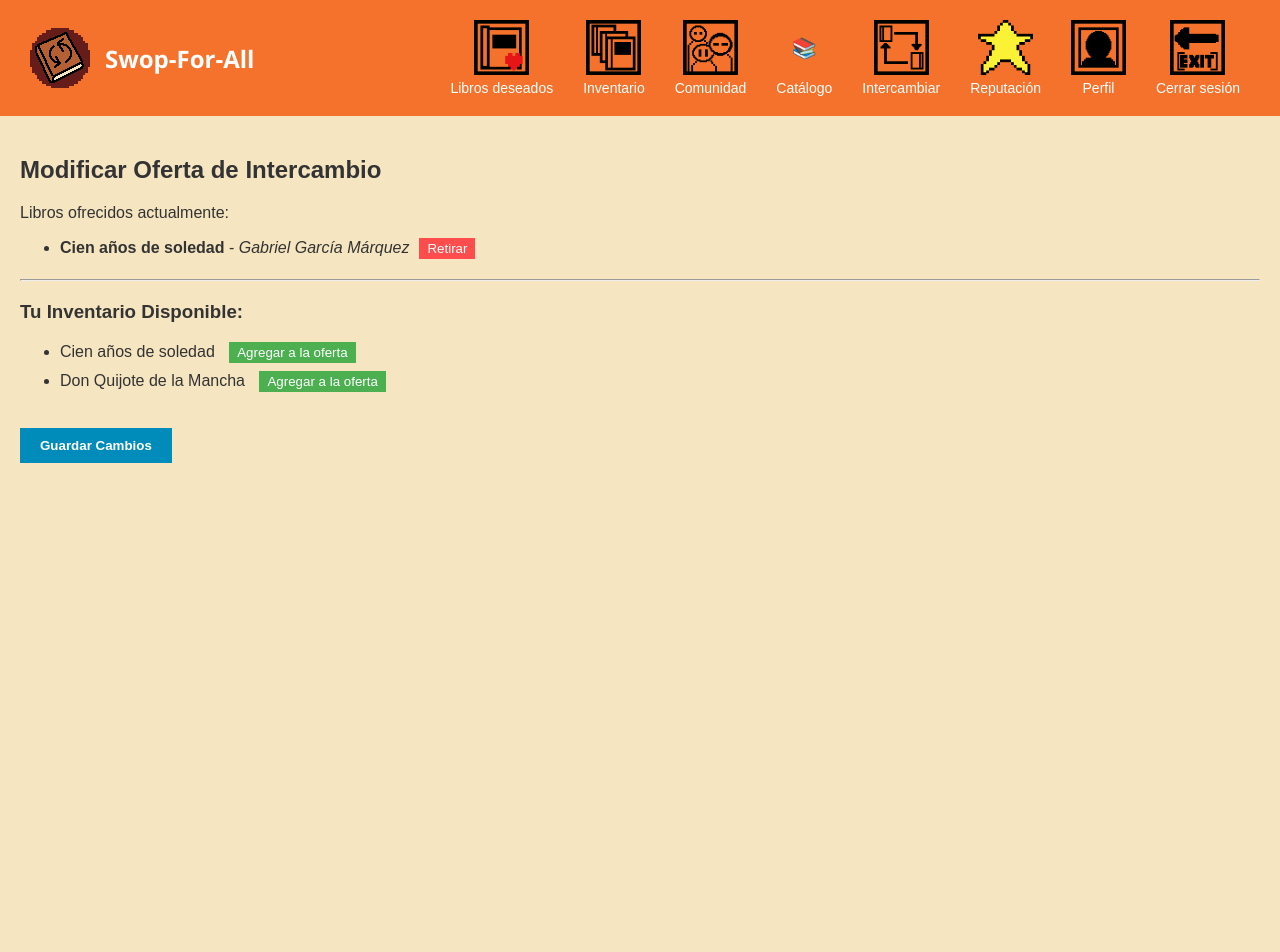
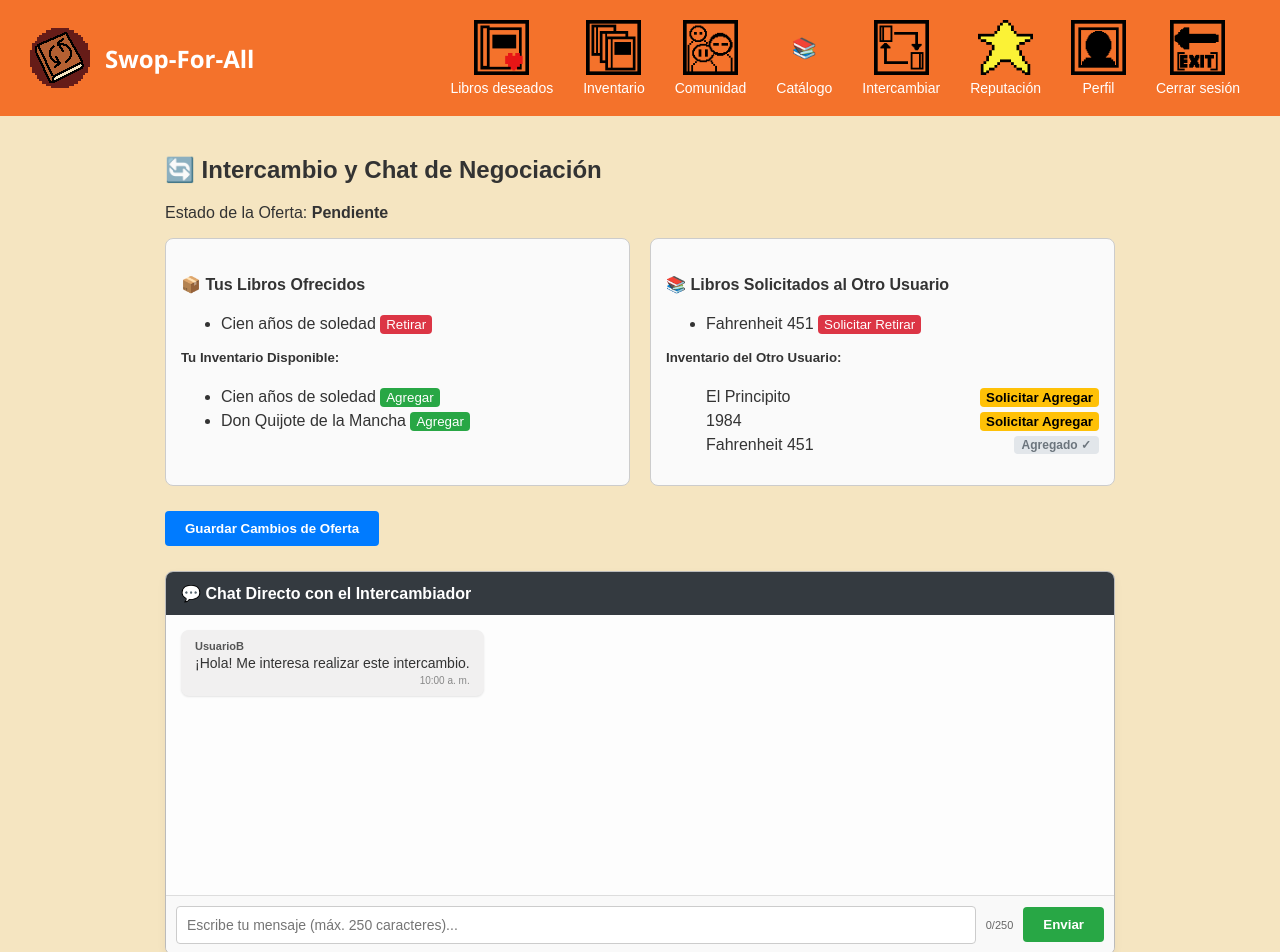
Before and after one commit to madnessBrawl/Equipo-57-5_Proyecto-Swop-For-All, an Angular app in the folder front/: page /modificar-oferta in a window 1280 px wide. Shown: the top 952 px of the page. Before the commit the page ends 800 px from the top, so only its background shows below. Built offline with nearby package versions, Linux system fonts and the light colour scheme.

Commit message:
añadido chat, mas pequeñas correcciones

```diff
--- a/front/src/app/modificar-oferta/modificar-oferta.component.html
+++ b/front/src/app/modificar-oferta/modificar-oferta.component.html
@@ -1,26 +1,107 @@
-<div style="padding: 20px; font-family: Arial, sans-serif;">
-  <h2>Modificar Oferta de Intercambio</h2>
-  <p>Libros ofrecidos actualmente:</p>
+<div style="padding: 20px; font-family: Arial, sans-serif; max-width: 950px; margin: auto;">
+  <h2>🔄 Intercambio y Chat de Negociación</h2>
+  <p>Estado de la Oferta: <strong>{{ ofertaActiva.estado }}</strong></p>
+
+  <!-- Gestión de Libros -->
+  <div style="display: flex; gap: 20px; margin-bottom: 25px; flex-wrap: wrap;">
+
+    <!-- Columna Izquierda: Libros Propios y su Inventario -->
+    <div style="flex: 1; border: 1px solid #ccc; padding: 15px; border-radius: 8px; background: #fafafa; min-width: 300px;">
+      <h4>📦 Tus Libros Ofrecidos</h4>
       <ul>
         @for (lib of ofertaActiva.librosOfrecidos; track lib.id) {
-      <li style="margin-bottom: 8px;">
-        <strong>{{ lib.titulo }}</strong> - <i>{{ lib.autor }}</i>
-        <button (click)="retirarLibroPropio(lib.id)" style="margin-left: 10px; background-color: #ff4d4d; color: white; border: none; padding: 3px 8px; cursor: pointer;">Retirar</button>
+          <li style="margin-bottom: 5px;">
+            {{ lib.titulo }}
+            <button (click)="retirarLibroPropio(lib.id)" style="color:white; background:#dc3545; border:none; padding:2px 6px; border-radius:4px; cursor:pointer;">Retirar</button>
           </li>
         }
       </ul>
-
-  <hr style="margin: 20px 0;">
-
-  <h3>Tu Inventario Disponible:</h3>
+      <h5 style="margin-top: 15px;">Tu Inventario Disponible:</h5>
       <ul>
         @for (lib of inventarioPersonal; track lib.id) {
-      <li style="margin-bottom: 8px;">
+          <li style="margin-bottom: 5px;">
             {{ lib.titulo }}
-        <button (click)="agregarLibroPropio(lib)" style="margin-left: 10px; background-color: #4CAF50; color: white; border: none; padding: 3px 8px; cursor: pointer;">Agregar a la oferta</button>
+            <button (click)="agregarLibroPropio(lib)" style="color:white; background:#28a745; border:none; padding:2px 6px; border-radius:4px; cursor:pointer;">Agregar</button>
           </li>
         }
       </ul>
+    </div>
 
-  <button (click)="guardarModificacionOferta()" style="margin-top: 20px; padding: 10px 20px; background-color: #008CBA; color: white; border: none; font-weight: bold; cursor: pointer;">Guardar Cambios</button>
+    <!-- Columna Derecha: Libros solicitados al otro e Inventario del Otro Usuario -->
+    <div style="flex: 1; border: 1px solid #ccc; padding: 15px; border-radius: 8px; background: #fafafa; min-width: 300px;">
+      <h4>📚 Libros Solicitados al Otro Usuario</h4>
+      <ul>
+        @for (lib of ofertaActiva.librosSolicitados; track lib.id) {
+          <li style="margin-bottom: 5px;">
+            {{ lib.titulo }}
+            <button (click)="solicitarRetirarLibroAjeno(lib.id)" style="color:white; background:#dc3545; border:none; padding:2px 6px; border-radius:4px; cursor:pointer;">Solicitar Retirar</button>
+          </li>
+        }
+      </ul>
+      <h5 style="margin-top: 15px;">Inventario del Otro Usuario:</h5>
+      <ul>
+        @for (lib of inventarioDelOtroUsuario; track lib.id) {
+          <li style="margin-bottom: 5px; display: flex; justify-content: space-between; align-items: center;">
+            <span>{{ lib.titulo }}</span>
+
+            <!-- Verificamos si el libro ya fue solicitado -->
+            @if (ofertaActiva.librosSolicitados.some(l => l.id === lib.id)) {
+              <span style="color: #6c757d; background: #e2e6ea; padding: 2px 8px; border-radius: 4px; font-size: 12px; font-weight: bold;">Agregado ✓</span>
+            } @else {
+              <button (click)="solicitarAgregarLibroAjeno(lib)" style="color:black; background:#ffc107; border:none; padding:2px 6px; border-radius:4px; cursor:pointer; font-weight:bold;">Solicitar Agregar</button>
+            }
+          </li>
+        }
+      </ul>
     </div>
+
+  </div>
+
+  <button (click)="guardarModificacionOferta()" style="background: #007bff; color: white; border: none; padding: 10px 20px; font-weight: bold; cursor: pointer; border-radius: 4px; margin-bottom: 25px;">Guardar Cambios de Oferta</button>
+
+  <!-- Ventana del chat -->
+  <div style="border: 1px solid #bbb; border-radius: 8px; background: #fff; box-shadow: 0 4px 10px rgba(0,0,0,0.05); overflow: hidden;">
+
+    <div style="background: #343a40; color: white; padding: 12px 15px; font-weight: bold;">
+      💬 Chat Directo con el Intercambiador
+    </div>
+
+    <div #scrollChat style="height: 250px; overflow-y: auto; padding: 15px; display: flex; flex-direction: column; gap: 10px; background: #fdfdfd;">
+
+      @for (msg of historialMensajes; track $index) {
+        <div [style.align-self]="msg.remitente === usuarioActual ? 'flex-end' : 'flex-start'"
+             [ngStyle]="{'background-color': msg.remitente === usuarioActual ? '#dcf8c6' : '#f1f0f0'}"
+             style="max-width: 70%; padding: 10px 14px; border-radius: 8px; box-shadow: 0 1px 2px rgba(0,0,0,0.1); word-break: break-word;">
+
+          <div style="font-size: 11px; color: #555; margin-bottom: 3px; font-weight: bold;">
+            {{ msg.remitente === usuarioActual ? 'Tú' : msg.remitente }}
+          </div>
+
+          <div style="font-size: 14px; color: #333;">{{ msg.texto }}</div>
+
+          <div style="font-size: 10px; color: #888; text-align: right; margin-top: 4px;">
+            {{ msg.hora }}
+          </div>
+        </div>
+      }
+
+    </div>
+
+    <div style="display: flex; border-top: 1px solid #ddd; padding: 10px; background: #f9f9f9; align-items: center;">
+      <input type="text"
+             [(ngModel)]="mensajeInput"
+             [maxlength]="maxLengthMensaje"
+             (keyup.enter)="enviarMensaje()"
+             placeholder="Escribe tu mensaje (máx. 250 caracteres)..."
+             style="flex: 1; padding: 10px; border: 1px solid #ccc; border-radius: 4px; outline: none; font-size: 14px;">
+
+      <span style="font-size: 11px; color: #666; margin: 0 10px;">{{ mensajeInput.length }}/{{ maxLengthMensaje }}</span>
+
+      <button (click)="enviarMensaje()"
+              style="background: #28a745; color: white; border: none; padding: 10px 20px; font-weight: bold; cursor: pointer; border-radius: 4px;">
+        Enviar
+      </button>
+    </div>
+
+  </div>
+</div>
--- a/front/src/app/modificar-oferta/modificar-oferta.component.ts
+++ b/front/src/app/modificar-oferta/modificar-oferta.component.ts
@@ -1,53 +1,191 @@
-import { Component } from '@angular/core';
+import { Component, ElementRef, ViewChild, AfterViewChecked } from '@angular/core';
+import { CommonModule } from '@angular/common';
+import { FormsModule } from '@angular/forms';
 import { Libro, OfertaIntercambio } from '../modelos/intercambio.model';
+
+interface MensajeChat {
+  remitente: string;
+  texto: string;
+  hora: string;
+}
 
 @Component({
   selector: 'app-modificar-oferta',
   standalone: true,
-  imports: [],
+  imports: [CommonModule, FormsModule],
   templateUrl: './modificar-oferta.component.html',
   styleUrls: ['./modificar-oferta.component.css']
 })
-export class ModificarOfertaComponent {
+export class ModificarOfertaComponent implements AfterViewChecked {
 
-  public inventarioPersonal: Libro[] = [
-    new Libro("L1", "Cien años de soledad", "Gabriel García Márquez", true),
-    new Libro("L2", "Don Quijote de la Mancha", "Miguel de Cervantes", true)
-  ];
+  @ViewChild('scrollChat') private scrollChatContainer!: ElementRef;
+
+  public usuarioActual: string = "UsuarioA";
+  public idIntercambio: string = "INT-2026-01";
+
+  // Inventario real del usuario logueado
+  public inventarioPersonal: Libro[] = [];
+
+  // Inventario real del otro usuario (para solicitar agregar/retirar sus libros)
+  public inventarioDelOtroUsuario: Libro[] = [];
 
   public ofertaActiva: OfertaIntercambio = new OfertaIntercambio(
-    "INT-2026-01",
-    "UsuarioA",
+    this.idIntercambio,
+    this.usuarioActual,
     "UsuarioB",
-    [this.inventarioPersonal[0]],
+    [],
     [],
     "Pendiente"
   );
 
-  // Función para agregar un libro propio a la oferta
+  public mensajeInput: string = "";
+  public maxLengthMensaje: number = 250;
+  public historialMensajes: MensajeChat[] = [];
+
+  constructor() {
+    this.cargarDatosReales();
+  }
+
+  ngAfterViewChecked(): void {
+    this.scrollToBottom();
+  }
+
+  private cargarDatosReales(): void {
+    // 1. Cargar inventario personal del usuario
+    const inventarioGuardado = localStorage.getItem('inventario_usuario');
+    if (inventarioGuardado) {
+      this.inventarioPersonal = JSON.parse(inventarioGuardado);
+    } else {
+      this.inventarioPersonal = [
+        new Libro("L1", "Cien años de soledad", "Gabriel García Márquez", true),
+        new Libro("L2", "Don Quijote de la Mancha", "Miguel de Cervantes", true)
+      ];
+      localStorage.setItem('inventario_usuario', JSON.stringify(this.inventarioPersonal));
+    }
+
+    // 2. Cargar inventario del otro usuario
+    const inventarioOtroGuardado = localStorage.getItem('inventario_UsuarioB');
+    if (inventarioOtroGuardado) {
+      this.inventarioDelOtroUsuario = JSON.parse(inventarioOtroGuardado);
+    } else {
+      this.inventarioDelOtroUsuario = [
+        new Libro("L3", "El Principito", "Antoine de Saint-Exupéry", true),
+        new Libro("L4", "1984", "George Orwell", true),
+        new Libro("L5", "Fahrenheit 451", "Ray Bradbury", true)
+      ];
+      localStorage.setItem('inventario_UsuarioB', JSON.stringify(this.inventarioDelOtroUsuario));
+    }
+
+    // 3. Cargar oferta activa
+    const ofertaGuardada = localStorage.getItem(`oferta_${this.idIntercambio}`);
+    if (ofertaGuardada) {
+      this.ofertaActiva = JSON.parse(ofertaGuardada);
+    } else {
+      this.ofertaActiva.librosOfrecidos = [this.inventarioPersonal[0]];
+      this.ofertaActiva.librosSolicitados = [this.inventarioDelOtroUsuario[2]];
+      this.guardarOferta();
+    }
+
+    // 4. Cargar chat
+    const chatGuardado = localStorage.getItem(`chat_${this.idIntercambio}`);
+    if (chatGuardado) {
+      this.historialMensajes = JSON.parse(chatGuardado);
+    } else {
+      this.historialMensajes = [
+        { remitente: "UsuarioB", texto: "¡Hola! Me interesa realizar este intercambio.", hora: "10:00 a. m." }
+      ];
+      this.guardarChatEnBaseDeDatos();
+    }
+  }
+
+  private guardarChatEnBaseDeDatos(): void {
+    localStorage.setItem(`chat_${this.idIntercambio}`, JSON.stringify(this.historialMensajes));
+  }
+
+  public guardarOferta(): void {
+    localStorage.setItem(`oferta_${this.idIntercambio}`, JSON.stringify(this.ofertaActiva));
+  }
+
+  // Añadir libro desde el inventario propio
   public agregarLibroPropio(libro: Libro): void {
-    if (!libro.disponible) {
-      alert("Este libro no está disponible en tu inventario.");
-      return;
-    }
     const yaExiste = this.ofertaActiva.librosOfrecidos.some(l => l.id === libro.id);
     if (!yaExiste) {
       this.ofertaActiva.librosOfrecidos.push(libro);
+      this.guardarOferta();
     }
   }
 
-  // Función para retirar un libro propio de la oferta
+  // Retirar libro propio de la oferta
   public retirarLibroPropio(idLibro: string): void {
     this.ofertaActiva.librosOfrecidos = this.ofertaActiva.librosOfrecidos.filter(l => l.id !== idLibro);
+    this.guardarOferta();
   }
 
-  // Función para guardar los cambios de la oferta
+  // Solicitar agregar un libro del inventario del otro usuario
+  public solicitarAgregarLibroAjeno(libro: Libro): void {
+    const yaSolicitado = this.ofertaActiva.librosSolicitados.some(l => l.id === libro.id);
+    if (!yaSolicitado) {
+      this.ofertaActiva.librosSolicitados.push(libro);
+      this.guardarOferta();
+      this.historialMensajes.push({
+        remitente: this.usuarioActual,
+        texto: `Solicitud de modificación: He pedido agregar a la oferta tu libro "${libro.titulo}".`,
+        hora: new Date().toLocaleTimeString([], { hour: '2-digit', minute: '2-digit' })
+      });
+      this.guardarChatEnBaseDeDatos();
+    }
+  }
+
+  // Solicitar retirar un libro del inventario del otro usuario
+  public solicitarRetirarLibroAjeno(idLibro: string): void {
+    const libroRetirado = this.ofertaActiva.librosSolicitados.find(l => l.id === idLibro);
+    this.ofertaActiva.librosSolicitados = this.ofertaActiva.librosSolicitados.filter(l => l.id !== idLibro);
+    this.guardarOferta();
+
+    if (libroRetirado) {
+      this.historialMensajes.push({
+        remitente: this.usuarioActual,
+        texto: `Solicitud de modificación: He pedido retirar de la oferta el libro "${libroRetirado.titulo}".`,
+        hora: new Date().toLocaleTimeString([], { hour: '2-digit', minute: '2-digit' })
+      });
+      this.guardarChatEnBaseDeDatos();
+    }
+  }
+
+  public enviarMensaje(): void {
+    if (!this.mensajeInput || !this.mensajeInput.trim()) return;
+
+    if (this.mensajeInput.length > this.maxLengthMensaje) {
+      alert("El mensaje excede el límite de caracteres permitidos.");
+      return;
+    }
+
+    const horaActual = new Date().toLocaleTimeString([], { hour: '2-digit', minute: '2-digit' });
+
+    this.historialMensajes.push({
+      remitente: this.usuarioActual,
+      texto: this.mensajeInput.trim(),
+      hora: horaActual
+    });
+
+    this.guardarChatEnBaseDeDatos();
+    this.mensajeInput = "";
+  }
+
+  private scrollToBottom(): void {
+    try {
+      if (this.scrollChatContainer) {
+        this.scrollChatContainer.nativeElement.scrollTop = this.scrollChatContainer.nativeElement.scrollHeight;
+      }
+    } catch (err) {}
+  }
+
   public guardarModificacionOferta(): void {
     if (this.ofertaActiva.librosOfrecidos.length === 0) {
-      alert("Debe ofrecer al menos un libro propio.");
+      alert("Debe ofrecer al menos un libro de su inventario.");
       return;
     }
-    localStorage.setItem(`oferta_${this.ofertaActiva.idIntercambio}`, JSON.stringify(this.ofertaActiva));
-    alert("¡Modificación de oferta guardada con éxito!");
+    this.guardarOferta();
+    alert("¡Modificación de oferta guardada y notificada con éxito!");
   }
 }
```
Also changed, not shown: front/src/app/catalogo-libros/catalogo-libros.component.ts (+6 -12 lines). Lines whose indentation alone changed are shown as unchanged.
